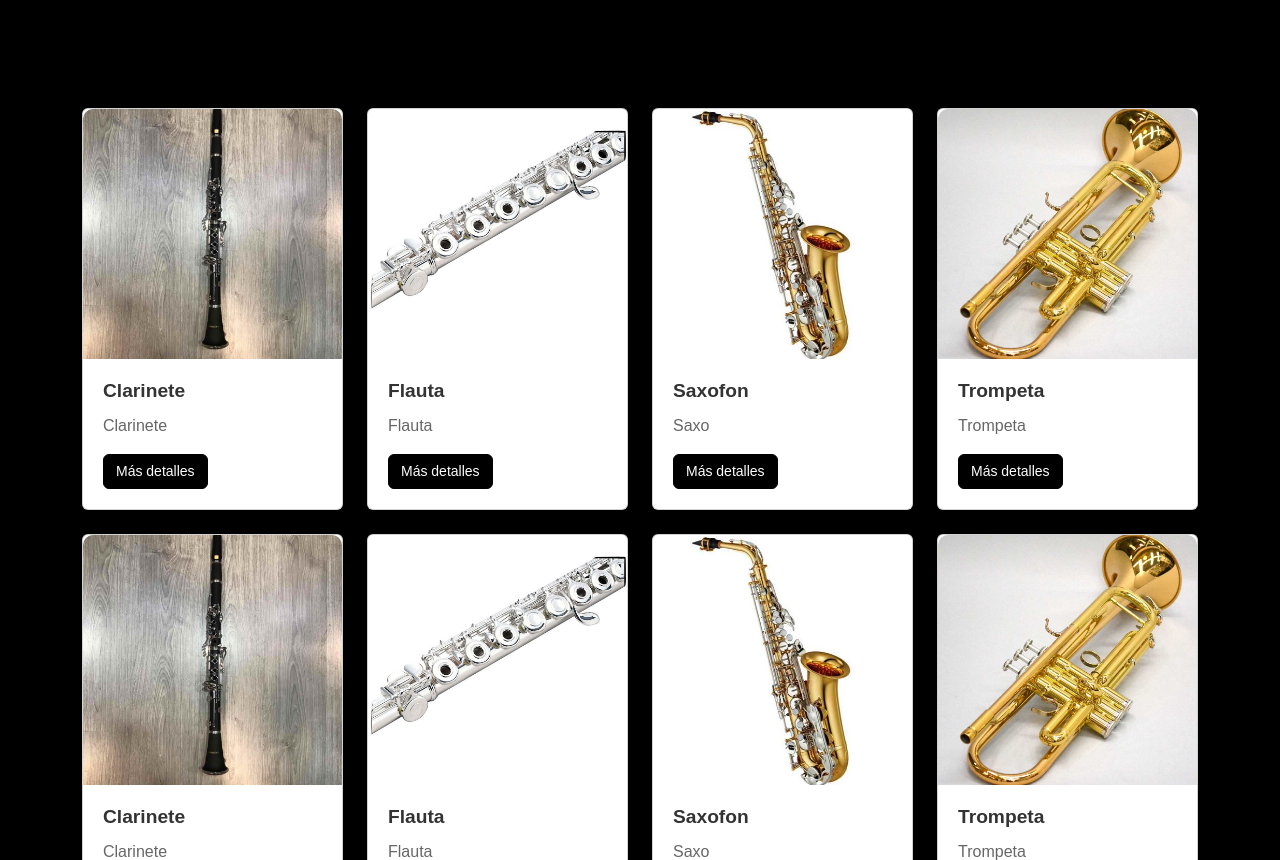
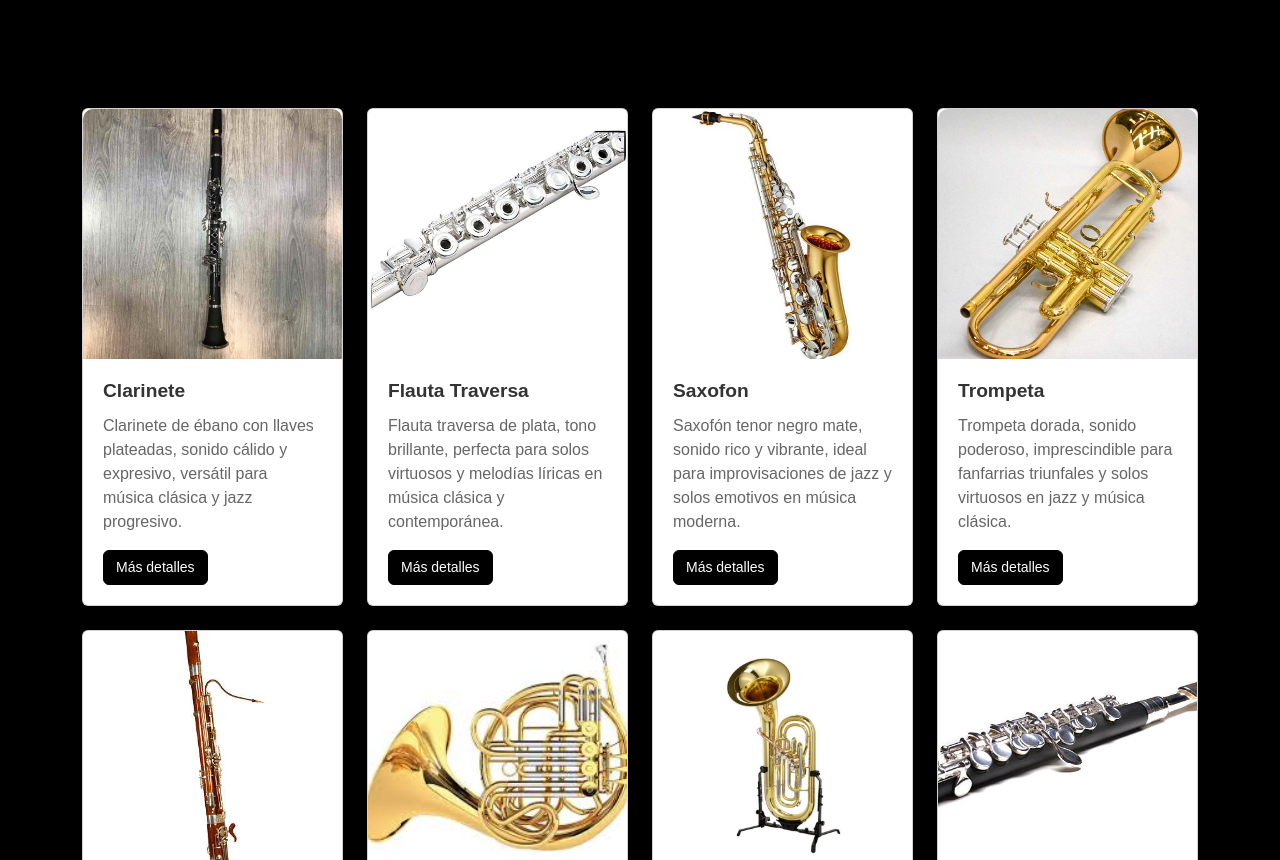
Before and after one commit to 0mimica0/MIMCA, a website: page vinculos/vientos.html in a window 1280 px wide. Shown: the part 92-952 px from the top of the page. Drawn offline with nearby package versions, Linux system fonts and the light colour scheme; a web font is replaced by a local one.

Commit message:
añado imagenes y descripcion en instrumentos

```diff
--- a/vinculos/vientos.html
+++ b/vinculos/vientos.html
@@ -63,7 +63,7 @@
                         <img src="../img/clari.jpg" class="card-img-top" alt="clari">
                         <div class="card-body">
                             <h5 class="card-title">Clarinete</h5>
-                            <p class="card-text">Clarinete</p>
+                            <p class="card-text">Clarinete de ébano con llaves plateadas, sonido cálido y expresivo, versátil para música clásica y jazz progresivo.</p>
                             <a href="#" class="btn btn-primary">Más detalles</a>
                         </div>
                     </div>
@@ -72,8 +72,8 @@
                     <div class="card mb-4">
                         <img src="../img/flauta.jpg" class="card-img-top" alt="flauta">
                         <div class="card-body">
-                            <h5 class="card-title">Flauta</h5>
-                            <p class="card-text">Flauta</p>
+                            <h5 class="card-title">Flauta Traversa</h5>
+                            <p class="card-text">Flauta traversa de plata, tono brillante, perfecta para solos virtuosos y melodías líricas en música clásica y contemporánea.</p>
                             <a href="#" class="btn btn-primary">Más detalles</a>
                         </div>
                     </div>
@@ -83,7 +83,7 @@
                         <img src="../img/saxo.jpg" class="card-img-top" alt="saxo">
                         <div class="card-body">
                             <h5 class="card-title">Saxofon</h5>
-                            <p class="card-text">Saxo</p>
+                            <p class="card-text">Saxofón tenor negro mate, sonido rico y vibrante, ideal para improvisaciones de jazz y solos emotivos en música moderna.</p>
                             <a href="#" class="btn btn-primary">Más detalles</a>
                         </div>
                     </div>
@@ -93,47 +93,47 @@
                         <img src="../img/trompeta.jpg" class="card-img-top" alt="trompeta">
                         <div class="card-body">
                             <h5 class="card-title">Trompeta</h5>
-                            <p class="card-text">Trompeta</p>
+                            <p class="card-text">Trompeta dorada, sonido poderoso, imprescindible para fanfarrias triunfales y solos virtuosos en jazz y música clásica.</p>
                             <a href="#" class="btn btn-primary">Más detalles</a>
                         </div>
                     </div>
                 </div>
                 <div class="col-12 col-sm-6 col-lg-3">
                     <div class="card mb-4">
-                        <img src="../img/clari.jpg" class="card-img-top" alt="clari">
+                        <img src="../img/fagot.jpg" class="card-img-top" alt="fagot">
                         <div class="card-body">
-                            <h5 class="card-title">Clarinete</h5>
-                            <p class="card-text">Clarinete</p>
+                            <h5 class="card-title">Fagot</h5>
+                            <p class="card-text">Fagot clásico de madera de arce, sonido profundo y resonante, perfecto para secciones de bajo en orquestas sinfónicas.</p>
                             <a href="#" class="btn btn-primary">Más detalles</a>
                         </div>
                     </div>
                 </div>
                 <div class="col-12 col-sm-6 col-lg-3">
                     <div class="card mb-4">
-                        <img src="../img/flauta.jpg" class="card-img-top" alt="flauta">
+                        <img src="../img/corno.jpeg" class="card-img-top" alt="corno">
                         <div class="card-body">
-                            <h5 class="card-title">Flauta</h5>
-                            <p class="card-text">Flauta</p>
+                            <h5 class="card-title">Corno</h5>
+                            <p class="card-text">Corno francés de latón dorado, sonido cálido y melódico, ideal para solos románticos y armonías de música de cámara.</p>
                             <a href="#" class="btn btn-primary">Más detalles</a>
                         </div>
                     </div>
                 </div>
                 <div class="col-12 col-sm-6 col-lg-3">
                     <div class="card mb-4">
-                        <img src="../img/saxo.jpg" class="card-img-top" alt="saxo">
+                        <img src="../img/tuba.jpg" class="card-img-top" alt="tuba">
                         <div class="card-body">
-                            <h5 class="card-title">Saxofon</h5>
-                            <p class="card-text">Saxo</p>
+                            <h5 class="card-title">Tuba</h5>
+                            <p class="card-text">Tuba de latón pulido, sonido grave y poderoso, fundamental en la sección de bajos de bandas y orquestas sinfónicas.</p>
                             <a href="#" class="btn btn-primary">Más detalles</a>
                         </div>
                     </div>
                 </div>
                 <div class="col-12 col-sm-6 col-lg-3">
                     <div class="card mb-4">
-                        <img src="../img/trompeta.jpg" class="card-img-top" alt="trompeta">
+                        <img src="../img/flautin.jpg" class="card-img-top" alt="flautin">
                         <div class="card-body">
-                            <h5 class="card-title">Trompeta</h5>
-                            <p class="card-text">Trompeta</p>
+                            <h5 class="card-title">Flautin</h5>
+                            <p class="card-text">Flautín plateado, pequeño y brillante, con un sonido agudo que destaca en pasajes solistas y en música de cámara delicada.</p>
                             <a href="#" class="btn btn-primary">Más detalles</a>
                         </div>
                     </div>
@@ -145,13 +145,13 @@
             <div class="container d-flex align-items-center justify-content-center mt-3 p-3">
                 <div class="row">
                     <div class="col-12 d-flex align-items-center justify-content-center">
-                        <a href="https://www.facebook.com/profile.php?id=100008142318497" target="_blank">
+                        <a href="https://www.facebook.com" target="_blank">
                             <img class="icono-fb" src="../img/logofb.png" alt="Logo Facebook" class="img-fluid" style="max-width: 85px; height: auto;">
                         </a>
-                        <a href="https://wa.me/2645740632" target="_blank" class="text-white">
+                        <a href="https://wa.me/" target="_blank" class="text-white">
                             <img class="icono-wsp" src="../img/logowsp.png" alt="Logo Whatsapp" class="img-fluid" style="max-width: 40px; height: auto;">
                         </a>
-                        <a href="https://www.instagram.com/mi.mi_ca/" target="_blank">
+                        <a href="https://www.instagram.com" target="_blank">
                             <img class="icono-ig" src="../img/logoig.png" alt="Logo Instagram" class="img-fluid" style="max-width: 36px; height: auto;">
                         </a>
                     </div>
```
Also changed, not shown: index.html (+3 -3 lines), vinculos/contacto.html (+3 -3 lines), vinculos/cuerdas.html (+19 -20 lines), vinculos/error404.html (+2 -2 lines), img/corno.jpeg (added), img/fagot.jpg (added), img/flautin.jpg (added), img/tuba.jpg (added), img/violin5.avif (added), img/violin6.jpeg (added), img/violin7.jpg (added), img/violin8.avif (added).
